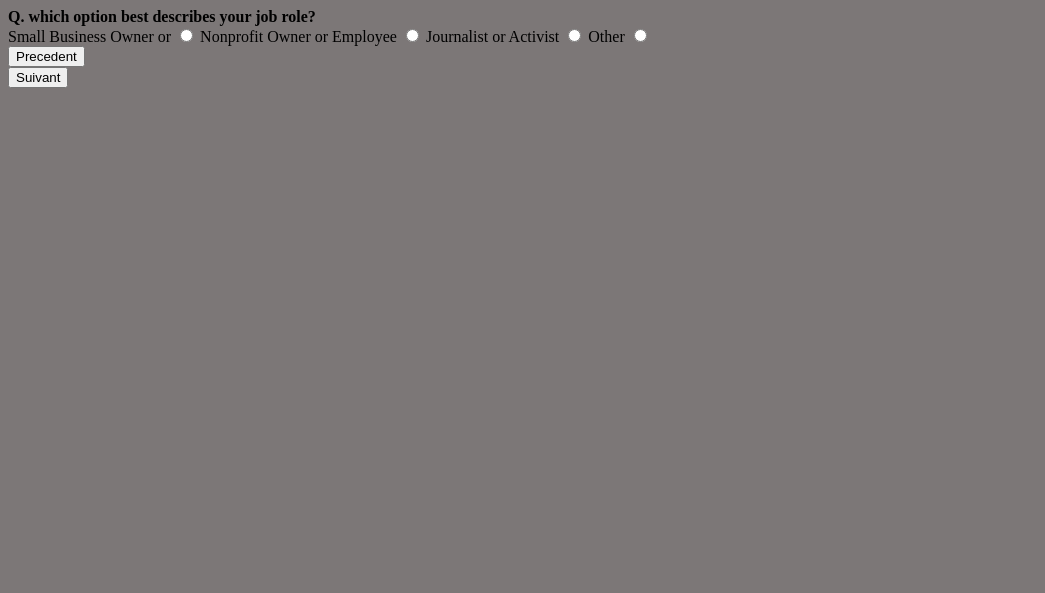
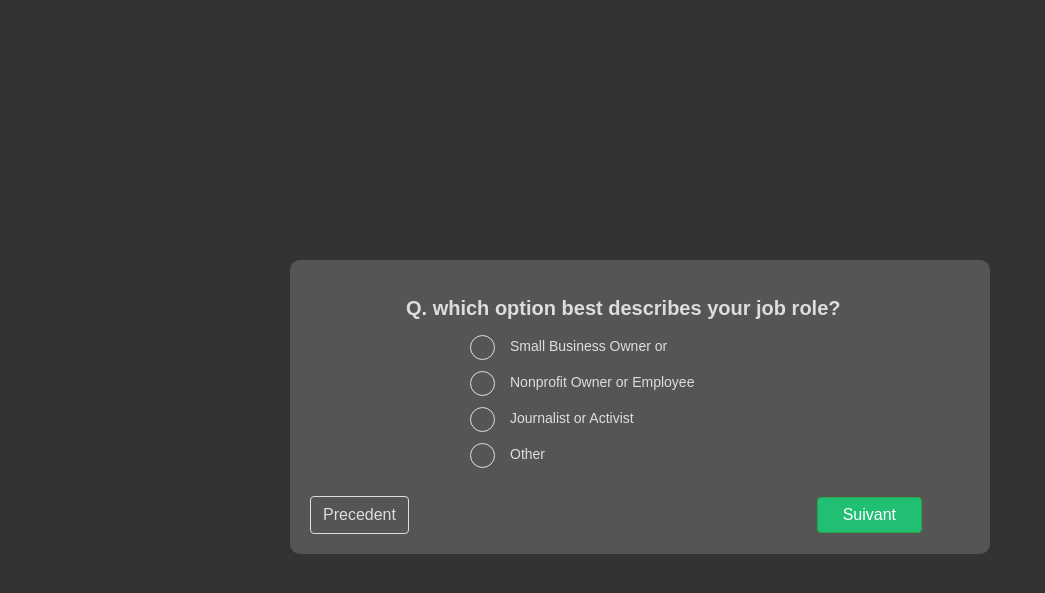
Before and after one commit to SoslanGab/tpquiz, a PHP site: page /quizz.php in a window 1280 px wide. Shown: the top 593 px of the page, without its empty margins (0-1045 px from the left). Run offline with PHP 8.4, Linux system fonts and the light colour scheme.

Commit message:
ajout fonction pour ce connecter et si utilisateur existe pas le cree et ajout quizz avec css

```diff
--- a/connexion.php
+++ b/connexion.php
@@ -1,7 +1,7 @@
 <?php
 
     try {
-        $pdo = new PDO('mysql:host=127.0.0.1;dbname=tpquizz', 'root');
+        $bdd = new PDO('mysql:host=127.0.0.1;dbname=tpquizz', 'root');
     } catch (Exception $e) {
         echo 'Erreur de connexion : ' . $e->getMessage();
     }
--- a/css/style.css
+++ b/css/style.css
@@ -14,3 +14,96 @@ background: #eee;
 body{
     background-color: rgb(124, 119, 119);
 }
+
+
+/* code css questionnaires */
+@import url('https://fonts.googleapis.com/css2?family=Montserrat&display=swap');
+
+*{
+    margin: 0;
+    padding: 0;
+    box-sizing: border-box;
+}
+
+body{
+    background-color: #333;
+}
+.container{
+    background-color: #555;
+    color: #ddd;
+    border-radius: 10px;
+    padding: 20px;
+    font-family: 'Montserrat', sans-serif;
+    max-width: 700px;
+}
+.container > p{
+    font-size: 32px;
+}
+.question{
+    width: 75%;
+}
+.options{
+    position: relative;
+    padding-left: 40px;
+}
+#options label{
+    display: block;
+    margin-bottom: 15px;
+    font-size: 14px;
+    cursor: pointer;
+}
+.options input{
+    opacity: 0;
+}
+.checkmark {
+    position: absolute;
+    top: -1px;
+    left: 0;
+    height: 25px;
+    width: 25px;
+    background-color: #555;
+    border: 1px solid #ddd;
+    border-radius: 50%;
+}
+.options input:checked ~ .checkmark:after {
+    display: block;
+}
+.options .checkmark:after{
+    content: "";
+	width: 10px;
+    height: 10px;
+    display: block;
+	background: white;
+    position: absolute;
+    top: 50%;
+	left: 50%;
+    border-radius: 50%;
+    transform: translate(-50%,-50%) scale(0);
+    transition: 300ms ease-in-out 0s;
+}
+.options input[type="radio"]:checked ~ .checkmark{
+    background: #21bf73;
+    transition: 300ms ease-in-out 0s;
+}
+.options input[type="radio"]:checked ~ .checkmark:after{
+    transform: translate(-50%,-50%) scale(1);
+}
+.btn-primary{
+    background-color: #555;
+    color: #ddd;
+    border: 1px solid #ddd;
+}
+.btn-primary:hover{
+    background-color: #21bf73;
+    border: 1px solid #21bf73;
+}
+.btn-success{
+    padding: 5px 25px;
+    background-color: #21bf73;
+}
+@media(max-width:576px){
+    .question{
+        width: 100%;
+        word-spacing: 2px;
+    }
+}
--- a/index.php
+++ b/index.php
@@ -23,10 +23,10 @@
           class="img-fluid" alt="Phone image">
       </div>
       <div class="col-md-7 col-lg-5 col-xl-5 offset-xl-1">
-        <form>
+        <form action="traitement.php" method="POST">
           <!-- Email input -->
           <div class="form-outline mb-4">
-            <input type="email" id="form1Example13" class="form-control form-control-lg" />
+            <input name="nickname" type="text" id="form1Example13" class="form-control form-control-lg" />
             <label class="form-label" for="form1Example13">Login</label>
           </div>
           <!-- Submit button -->
@@ -43,7 +43,6 @@
           <a class="btn btn-primary btn-lg btn-block" style="background-color: #55acee" href="#!"
             role="button">
             <i class="fab fa-twitter me-2"></i></a>
-
         </form>
       </div>
     </div>
--- a/quizz.php
+++ b/quizz.php
@@ -1,18 +1,16 @@
-
-
-
 <!DOCTYPE html>
 <html lang="en">
 <head>
     <meta charset="UTF-8">
     <meta name="viewport" content="width=device-width, initial-scale=1.0">
+    <link rel="stylesheet" href="https://maxcdn.bootstrapcdn.com/bootstrap/4.0.0/css/bootstrap.min.css">
     <link rel="stylesheet" href="css/style.css">
     <title>quizz</title>
 </head>
 <body>
 
 
-
+    <section class="s_connexion">
         <div class="container mt-sm-5 my-1">
             <div class="question ml-sm-5 pl-sm-5 pt-2">
                 <div class="py-2 h5"><b>Q. which option best describes your job role?</b></div>
@@ -44,9 +42,11 @@
                 </div>
             </div>
         </div>
+    </section>
 
 
-
+<script src="https://code.jquery.com/jquery-3.5.1.slim.min.js"></script>
+<script src="script.js"></script>
 
 </body>
 </html>
```
Also changed, not shown: traitement.php (+20 -13 lines). Lines whose indentation alone changed are shown as unchanged.
